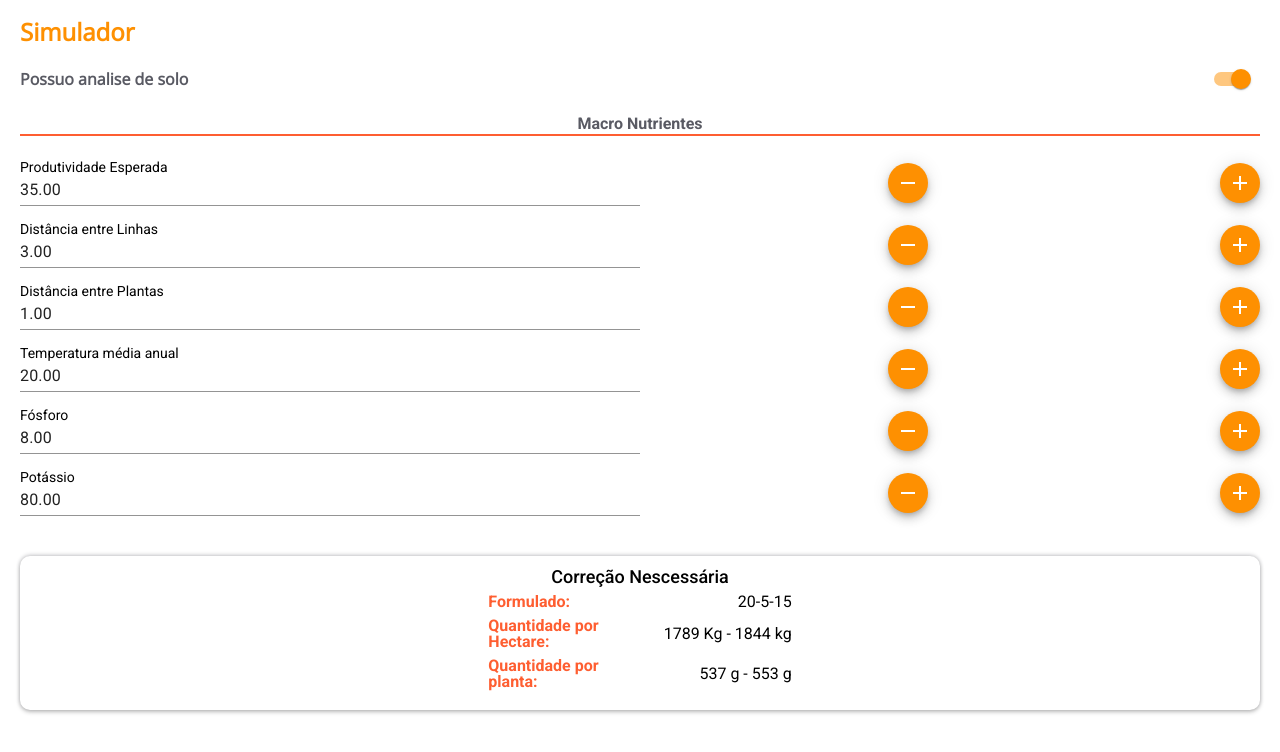
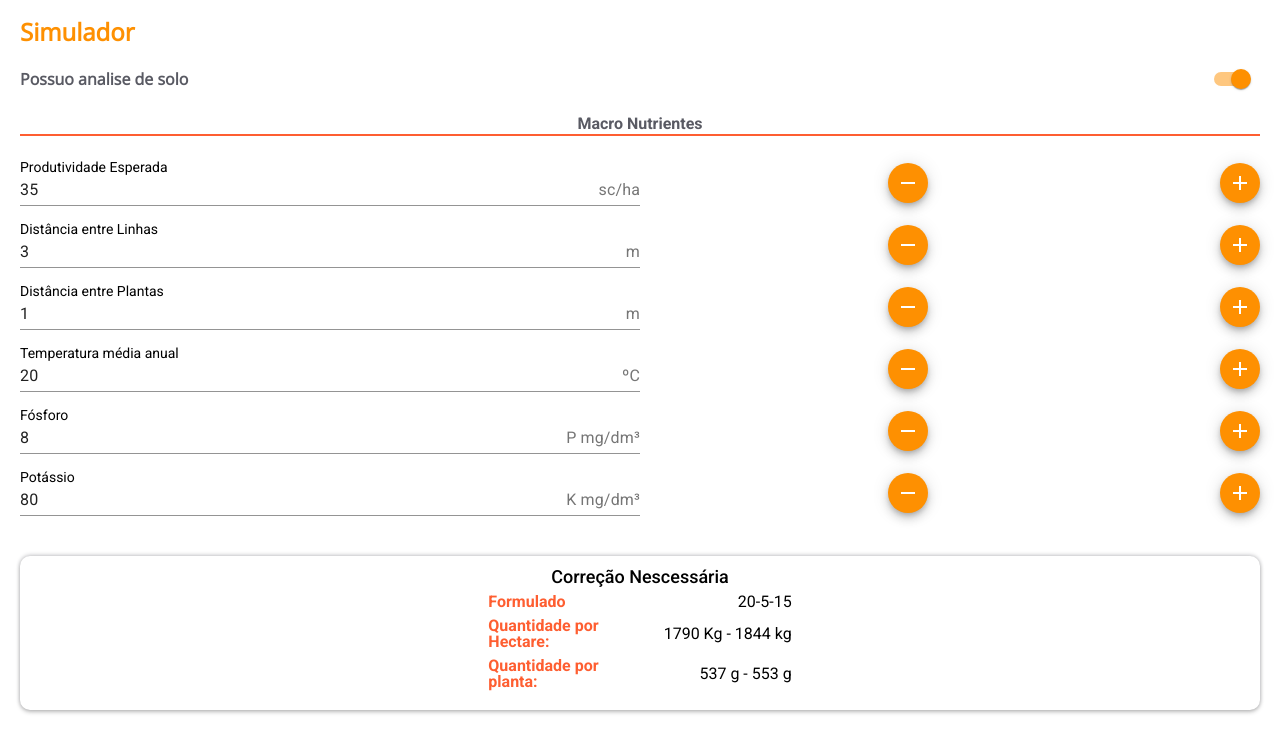
Before and after one commit to camilocoelhogomes/insumos_react, a React (Create React App) app: page / in a window 1280 px wide. Shown: the top 752 px of the page. Built offline with nearby package versions, Linux system fonts and the light colour scheme.

Commit message:
put the mask and resolve the add problem

```diff
--- a/src/App.js
+++ b/src/App.js
@@ -13,7 +13,7 @@ function App() {
 	const [navigation, setNavigation] = useState(library);
 	const [formula, setFormula] = useState({
 		formula: { N: 20, P: 5, K: 15 },
-		qtdArea: [1789, 1844],
+		qtdArea: [1790, 1844],
 		qtdPlants: [537, 553]
 	});
 
@@ -201,7 +201,7 @@ function App() {
 		if (name === 'temperature') { step = 1 }
 		if (name === 'phosphor') { step = 1 }
 		if (name === 'potassium') { step = 10 }
-		userNavigation[1].subItens[0].inputs[name].value -= step;
+		userNavigation[1].subItens[0].inputs[name].value = Number((userNavigation[1].subItens[0].inputs[name].value - step).toFixed(1));
 		setNavigation(userNavigation);
 		npkCalculation();
 	}
@@ -216,7 +216,7 @@ function App() {
 		if (name === 'phosphor') { step = 1 }
 		if (name === 'potassium') { step = 10 }
 
-		userNavigation[1].subItens[0].inputs[name].value += step;
+		userNavigation[1].subItens[0].inputs[name].value = Number((userNavigation[1].subItens[0].inputs[name].value + step).toFixed(1));
 		setNavigation(userNavigation);
 		npkCalculation();
 	}
--- a/src/components/CalculatorInput.js
+++ b/src/components/CalculatorInput.js
@@ -1,5 +1,5 @@
 import React from 'react';
-import { TextField, Fab } from '@material-ui/core';
+import { Input, Fab, InputAdornment } from '@material-ui/core';
 import { Add, Remove } from '@material-ui/icons';
 
 import './CalculatorInput.css'
@@ -14,10 +14,12 @@ const CalculatorInput = ({ input, name, hasSoloAnalisys, changeInput, decInput,
         <li className='input'>
             <div className='input-area'>
                 <p className='input-label'>{input.label}</p>
-                <TextField
+                <Input
                     fullWidth
-                    value={(input.value === 0) ? '' : input.value.toFixed(2)}
+                    value={(input.value === 0) ? '' : input.value}
                     onChange={(event) => changeInput(event.target.value, name)}
+                    type='number'
+                    endAdornment={<InputAdornment position="end">{input.unit}</InputAdornment>}
                 />
             </div>
             <div className='input-change-buttons'>
--- a/src/components/Output.js
+++ b/src/components/Output.js
@@ -5,7 +5,7 @@ const Output = ({ formula }) => {
         <div className='output-card'>
             <h2 className='output-title'>Correção Nescessária</h2>
             <ul>
-                <li className='output-line'><span className='output-label'>Formulado:</span><span> {formula.formula.N}-{formula.formula.P}-{formula.formula.K}</span></li>
+                <li className='output-line'><span className='output-label'>Formulado</span><span> {formula.formula.N}-{formula.formula.P}-{formula.formula.K}</span></li>
                 <li className='output-line'>
                     <span className='output-label'>
                         Quantidade por Hectare:
```
